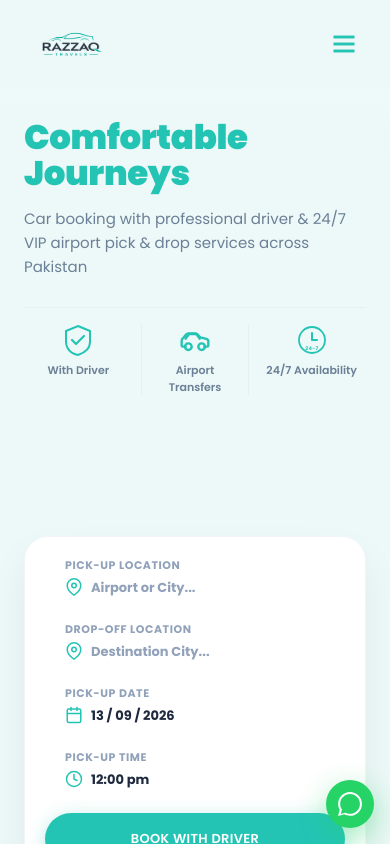
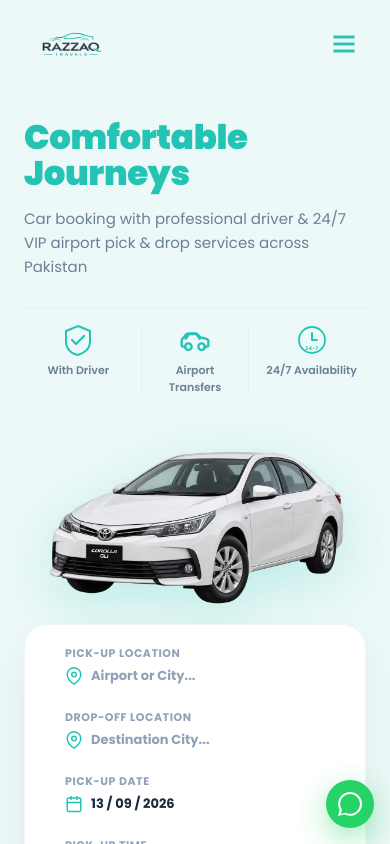
Before and after one commit to Mr-umer/Razzaq-Travels, a React (Vite) app: page / in a window 390 px wide. Shown: the top 844 px of the page. Built offline with nearby package versions, Linux system fonts and the light colour scheme.

Commit message:
Add responsive Toyota Corolla hero car cutout for mobile and tablet views

```diff
--- a/src/App.tsx
+++ b/src/App.tsx
@@ -605,6 +605,15 @@ export default function App() {
                 <span className="text-[11px] sm:text-xs font-semibold text-[#6b7f96]">24/7 Availability</span>
               </div>
             </div>
+
+            {/* Mobile & Tablet Hero Car Display */}
+            <div className="lg:hidden mt-6 -mb-4 flex justify-center animate-hero-car pointer-events-none select-none">
+              <img
+                src={corollaGliImg}
+                alt="Razzaq Travels Hero Car"
+                className="w-[90%] max-w-[320px] sm:max-w-[400px] h-auto object-contain drop-shadow-[0_15px_30px_rgba(36,196,181,0.25)]"
+              />
+            </div>
           </div>
         </div>
       </section>
```
